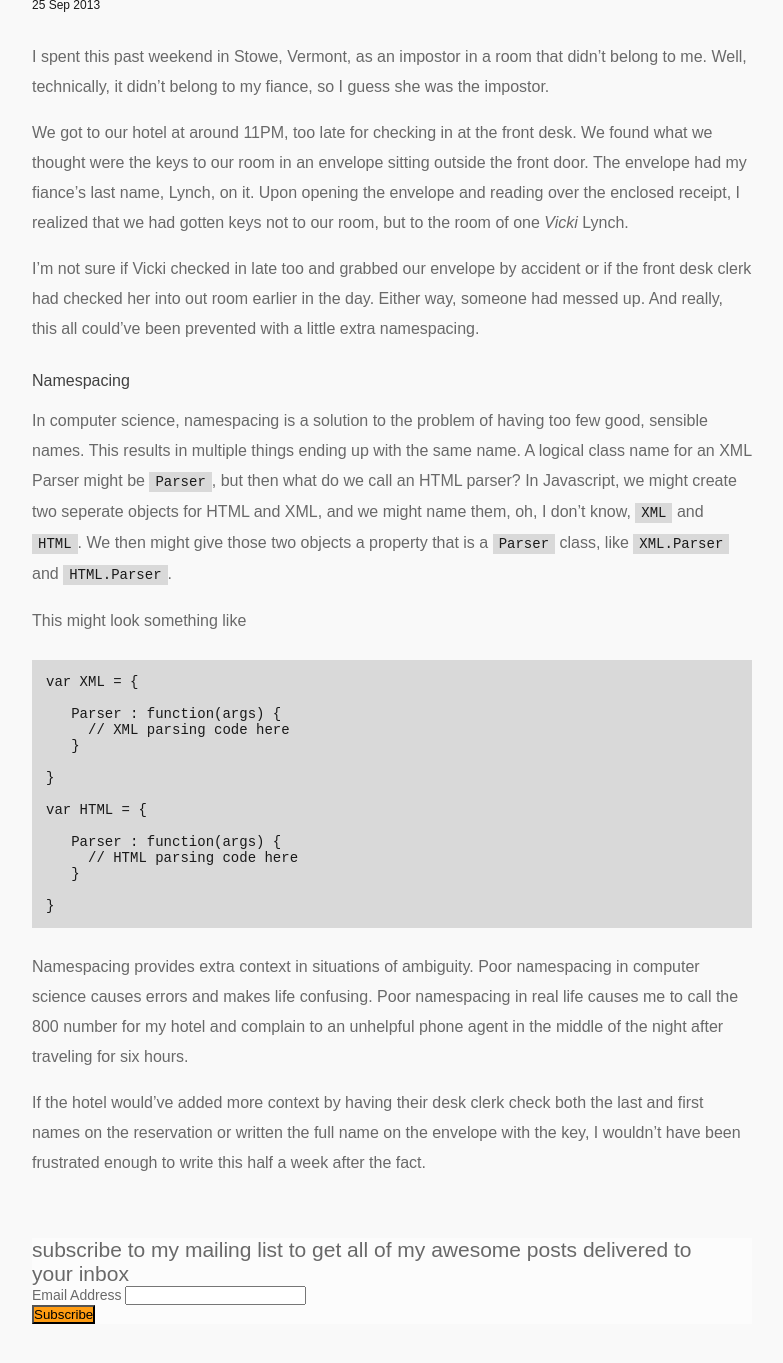
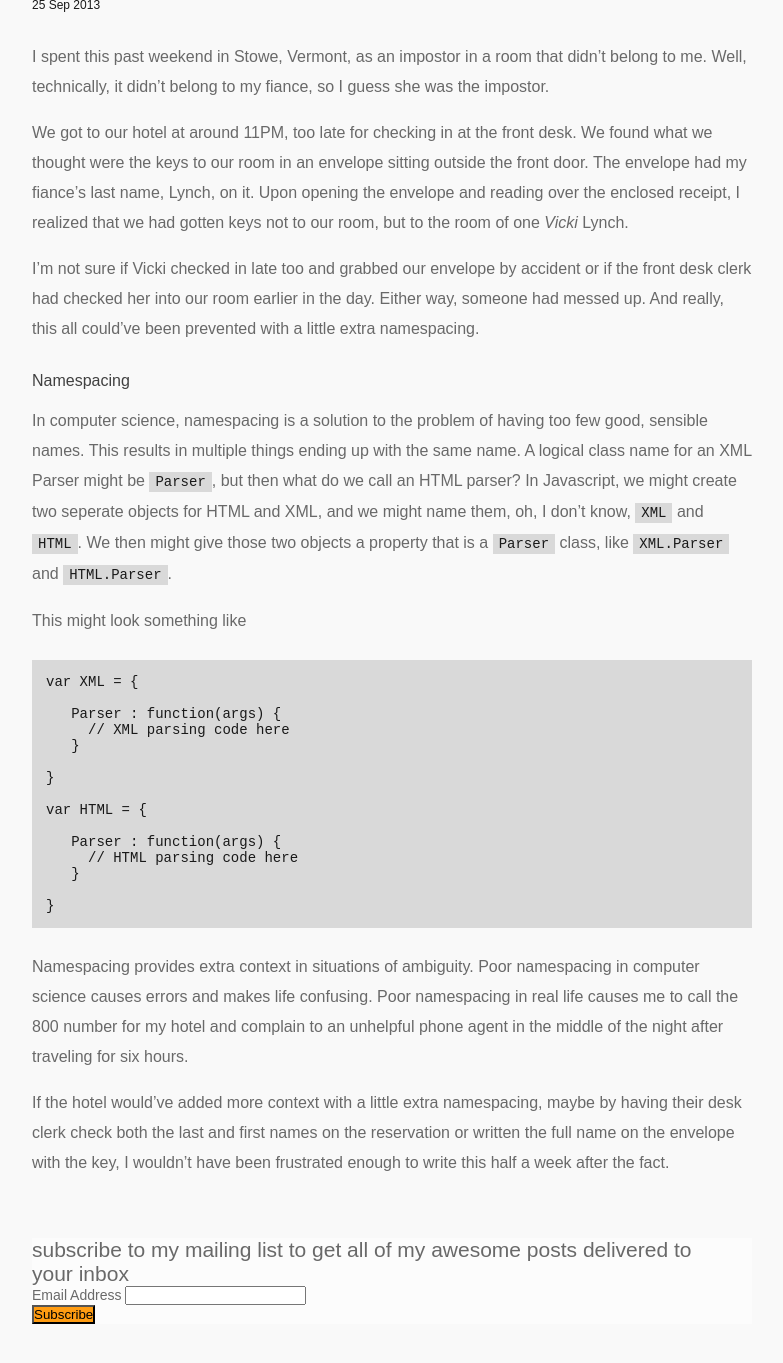
Before and after one commit to brianbrunner/brianbrunner.github.io, a Jekyll site: the page built from _posts/2013-09-25-real-world-namespacing.markdown, in a window 1280 px wide and 1400 px high, scrolled down 410 px. Shown: the top 1363 px of the window, without its empty margins (248-1031 px from the left). Built offline with Jekyll 4.4.1, drawn with Linux system fonts in a browser that asks for light colours; nearby versions of some CDN libraries; comment, search, counter and statistics services are not loaded.

Commit message:
Fixed misspelling

```diff
--- a/_posts/2013-09-25-real-world-namespacing.markdown
+++ b/_posts/2013-09-25-real-world-namespacing.markdown
@@ -15,7 +15,7 @@ receipt, I realized that we had gotten keys not to our room, but to the room of
 Lynch.
 
 I'm not sure if Vicki checked in late too and grabbed our envelope by accident or if the front
-desk clerk had checked her into out room earlier in the day. Either way, someone had messed up.
+desk clerk had checked her into our room earlier in the day. Either way, someone had messed up.
 And really, this all could've been prevented with a little extra namespacing.
 
 Namespacing
@@ -51,6 +51,7 @@ causes errors and makes life confusing. Poor namespacing in real life causes me
 800 number for my hotel and complain to an unhelpful phone agent in the middle of the night after
 traveling for six hours.
 
-If the hotel would've added more context by having their desk clerk check both the last and first
-names on the reservation or written the full name on the envelope with the key, I wouldn't have
-been frustrated enough to write this half a week after the fact.
+If the hotel would've added more context with a little extra namespacing, maybe by having their
+desk clerk check both the last and first  names on the reservation or written the full name on
+the envelope with the key, I wouldn't have been frustrated enough to write this half a week
+after the fact.
```
